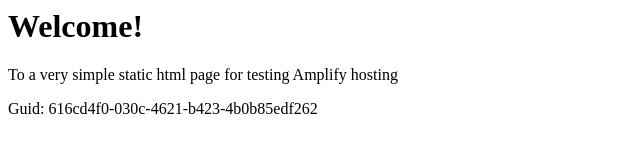
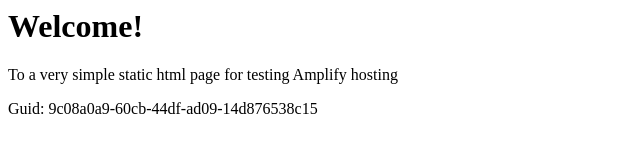
Before and after one commit to aws-aemilia-gru/Github-PR-Commit-Integration-Test-DoNotTouch-GithubWebhookPreviewCanaryTest-v1-preprod-sa-east-1, a website: page src/index.html in a window 1280 px wide. Shown: the full height of the page, 0-640 px from the left. Drawn offline with Linux system fonts and the light colour scheme.

Commit message:
commit from integ tests

```diff
--- a/src/index.html
+++ b/src/index.html
@@ -12,6 +12,6 @@
 <body>
     <h1>Welcome!</h1>
     <p>To a very simple static html page for testing Amplify hosting</p>
-    <p>Guid: 616cd4f0-030c-4621-b423-4b0b85edf262</p></body>
+    <p>Guid: 9c08a0a9-60cb-44df-ad09-14d876538c15</p></body>
 
 </html>
```
